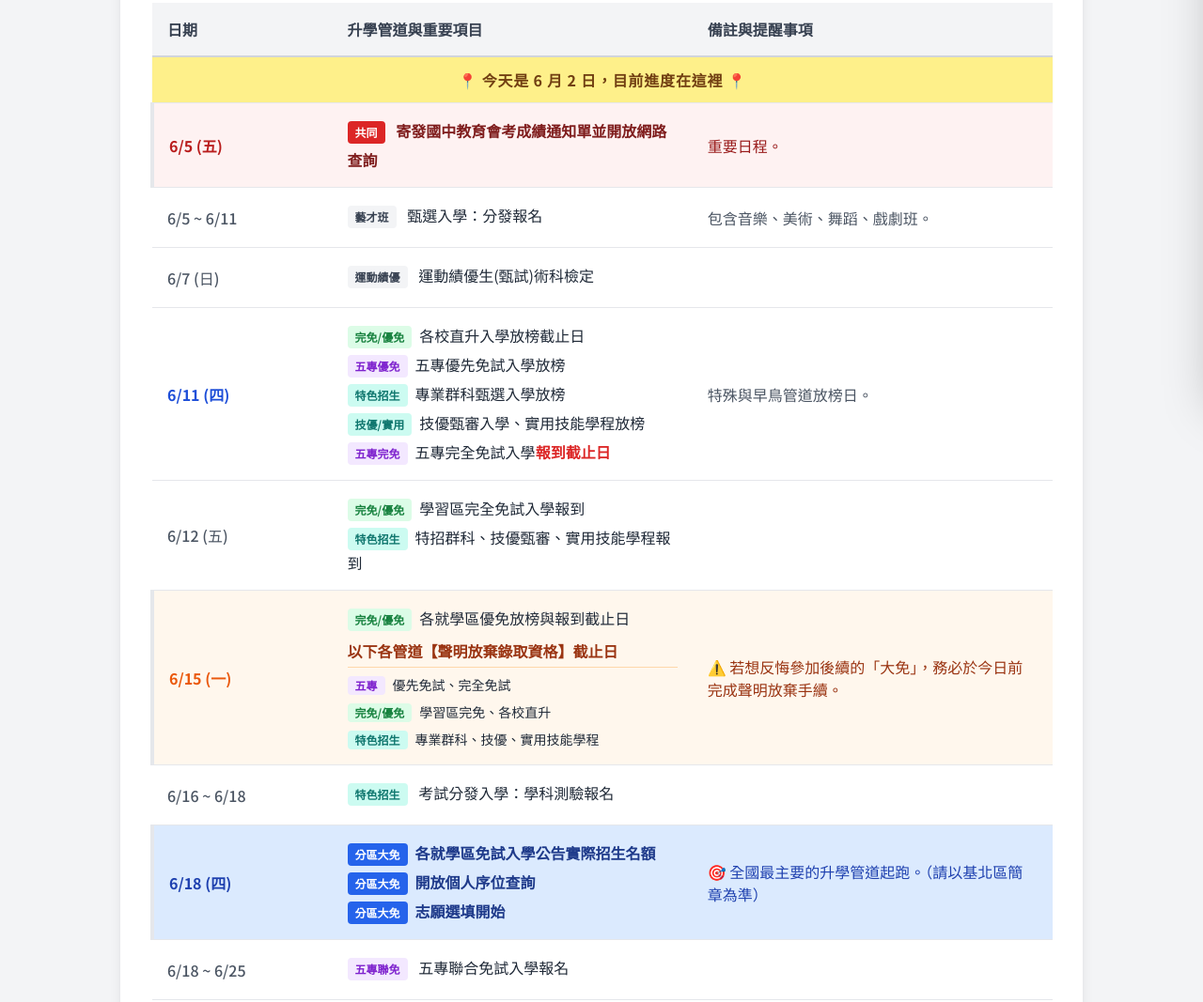
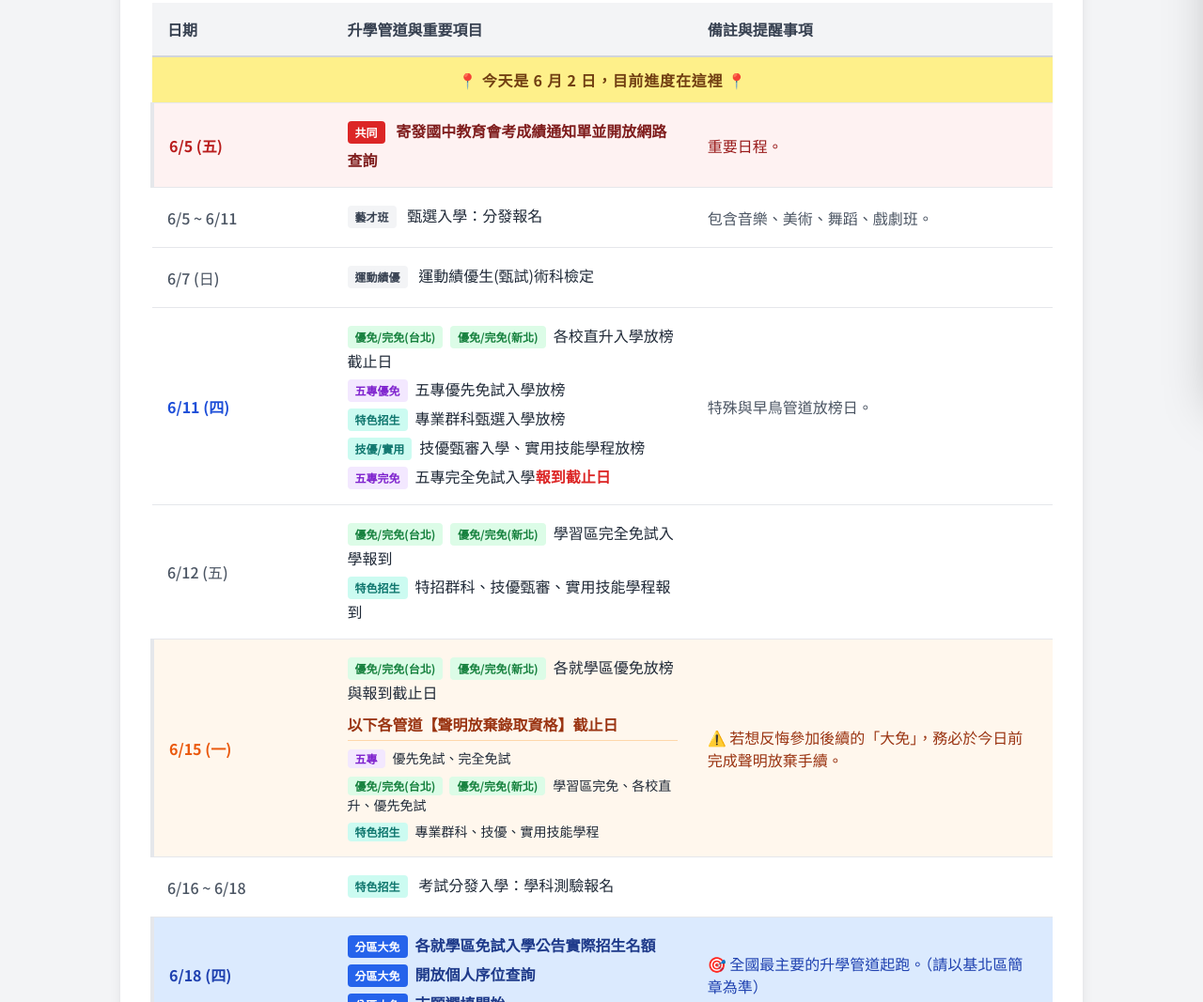
Before and after one commit to PonPonHsu/115-exam-schedule, a plain HTML site: page index.html in a window 1280 px wide. Shown: the part 378-1445 px from the top of the page at 94% size. Drawn offline with nearby package versions, Linux system fonts and the light colour scheme.

Commit message:
Update index.html

```diff
--- a/index.html
+++ b/index.html
@@ -229,13 +229,20 @@
                     </tr>
                     <tr class="schedule-row past-event hover:bg-green-50 transition-colors" data-categories="prior" data-start="0505" data-end="0506">
                         <td class="p-4 font-medium text-gray-600">5/5 ~ 5/6</td>
-                        <td class="p-4 leading-relaxed"><span class="inline-block px-2 py-1 bg-green-100 text-green-700 rounded text-xs font-bold mr-2 mb-1">完免/優免</span>學習區完全免試入學報名</td>
+                        <td class="p-4 leading-relaxed">
+                            <span class="inline-block px-2 py-1 bg-green-100 text-green-700 rounded text-xs font-bold mr-1 mb-1">優免/完免(台北)</span>
+                            <span class="inline-block px-2 py-1 bg-green-100 text-green-700 rounded text-xs font-bold mr-2 mb-1">優免/完免(新北)</span>
+                            學習區完全免試入學報名
+                        </td>
                         <td class="p-4 text-gray-600 text-sm">報名對應之高中職。</td>
                     </tr>
                     <tr class="schedule-row past-event hover:bg-blue-50 transition-colors" data-categories="prior five" data-start="0514" data-end="0514">
                         <td class="p-4 font-bold text-gray-700">5/14 (四)</td>
                         <td class="p-4 leading-relaxed">
-                            <div class="mb-1"><span class="inline-block px-2 py-1 bg-green-100 text-green-700 rounded text-xs font-bold mr-2">完免/優免</span>學習區完免放榜</div>
+                            <div class="mb-1">
+                                <span class="inline-block px-2 py-1 bg-green-100 text-green-700 rounded text-xs font-bold mr-1">優免/完免(台北)</span>
+                                <span class="inline-block px-2 py-1 bg-green-100 text-green-700 rounded text-xs font-bold mr-2">優免/完免(新北)</span>學習區完免放榜
+                            </div>
                             <div><span class="inline-block px-2 py-1 bg-purple-100 text-purple-700 rounded text-xs font-bold mr-2">五專完免</span>五專完免放榜</div>
                         </td>
                         <td class="p-4 text-gray-600 text-sm">不採計會考成績之各完免管道錄取。</td>
@@ -262,7 +269,10 @@
                     </tr>
                     <tr class="schedule-row past-event hover:bg-gray-50 transition-colors" data-categories="prior" data-start="0528" data-end="0605">
                         <td class="p-4 font-medium text-gray-600">5/28 ~ 6/5</td>
-                        <td class="p-4 leading-relaxed"><span class="inline-block px-2 py-1 bg-green-100 text-green-700 rounded text-xs font-bold mr-2 mb-1">完免/優免</span>各校直升入學報名</td>
+                        <td class="p-4 leading-relaxed">
+                            <span class="inline-block px-2 py-1 bg-green-100 text-green-700 rounded text-xs font-bold mr-1 mb-1">優免/完免(台北)</span>
+                            <span class="inline-block px-2 py-1 bg-green-100 text-green-700 rounded text-xs font-bold mr-2 mb-1">優免/完免(新北)</span>各校直升入學報名
+                        </td>
                         <td class="p-4 text-gray-600 text-sm">直升校內高中職之管道報名作業。</td>
                     </tr>
                     <tr class="schedule-row past-event hover:bg-gray-50 transition-colors" data-categories="prior" data-start="0601" data-end="0608">
@@ -310,7 +320,10 @@
                     <tr class="schedule-row hover:bg-blue-50 transition-colors" data-categories="prior five spec" data-start="0611" data-end="0611">
                         <td class="p-4 font-bold text-blue-700">6/11 (四)</td>
                         <td class="p-4 leading-relaxed">
-                            <div class="mb-1"><span class="inline-block px-2 py-1 bg-green-100 text-green-700 rounded text-xs font-bold mr-2">完免/優免</span>各校直升入學放榜截止日</div>
+                            <div class="mb-1">
+                                <span class="inline-block px-2 py-1 bg-green-100 text-green-700 rounded text-xs font-bold mr-1">優免/完免(台北)</span>
+                                <span class="inline-block px-2 py-1 bg-green-100 text-green-700 rounded text-xs font-bold mr-2">優免/完免(新北)</span>各校直升入學放榜截止日
+                            </div>
                             <div class="mb-1"><span class="inline-block px-2 py-1 bg-purple-100 text-purple-700 rounded text-xs font-bold mr-2">五專優免</span>五專優先免試入學放榜</div>
                             <div class="mb-1"><span class="inline-block px-2 py-1 bg-teal-100 text-teal-700 rounded text-xs font-bold mr-2">特色招生</span>專業群科甄選入學放榜</div>
                             <div class="mb-1"><span class="inline-block px-2 py-1 bg-teal-100 text-teal-700 rounded text-xs font-bold mr-2">技優/實用</span>技優甄審入學、實用技能學程放榜</div>
@@ -322,7 +335,10 @@
                     <tr class="schedule-row hover:bg-blue-50 transition-colors" data-categories="prior spec" data-start="0612" data-end="0612">
                         <td class="p-4 font-medium text-gray-600">6/12 (五)</td>
                         <td class="p-4 leading-relaxed">
-                            <div class="mb-1"><span class="inline-block px-2 py-1 bg-green-100 text-green-700 rounded text-xs font-bold mr-2">完免/優免</span>學習區完全免試入學報到</div>
+                            <div class="mb-1">
+                                <span class="inline-block px-2 py-1 bg-green-100 text-green-700 rounded text-xs font-bold mr-1">優免/完免(台北)</span>
+                                <span class="inline-block px-2 py-1 bg-green-100 text-green-700 rounded text-xs font-bold mr-2">優免/完免(新北)</span>學習區完全免試入學報到
+                            </div>
                             <div><span class="inline-block px-2 py-1 bg-teal-100 text-teal-700 rounded text-xs font-bold mr-2">特色招生</span>特招群科、技優甄審、實用技能學程報到</div>
                         </td>
                         <td class="p-4 text-gray-600"></td>
@@ -331,11 +347,17 @@
                     <tr class="schedule-row hover:bg-orange-100 transition-colors bg-orange-50 border-l-4 border-orange-400" data-categories="prior spec five" data-start="0615" data-end="0615">
                         <td class="p-4 font-bold text-orange-600">6/15 (一)</td>
                         <td class="p-4 leading-relaxed">
-                            <div class="mb-2"><span class="inline-block px-2 py-1 bg-green-100 text-green-700 rounded text-xs font-bold mr-2">完免/優免</span>各就學區優免放榜與報到截止日</div>
+                            <div class="mb-2">
+                                <span class="inline-block px-2 py-1 bg-green-100 text-green-700 rounded text-xs font-bold mr-1">優免/完免(台北)</span>
+                                <span class="inline-block px-2 py-1 bg-green-100 text-green-700 rounded text-xs font-bold mr-2">優免/完免(新北)</span>各就學區優免放榜與報到截止日
+                            </div>
                             <div class="mb-2 font-bold text-orange-800 border-b border-orange-200 pb-1">以下各管道【聲明放棄錄取資格】截止日</div>
                             <div class="text-sm space-y-2 mt-2">
                                 <div><span class="inline-block px-2 py-0.5 bg-purple-100 text-purple-700 rounded text-xs font-bold mr-2">五專</span>優先免試、完全免試</div>
-                                <div><span class="inline-block px-2 py-0.5 bg-green-100 text-green-700 rounded text-xs font-bold mr-2">完免/優免</span>學習區完免、各校直升</div>
+                                <div>
+                                    <span class="inline-block px-2 py-0.5 bg-green-100 text-green-700 rounded text-xs font-bold mr-1">優免/完免(台北)</span>
+                                    <span class="inline-block px-2 py-0.5 bg-green-100 text-green-700 rounded text-xs font-bold mr-2">優免/完免(新北)</span>學習區完免、各校直升、優先免試
+                                </div>
                                 <div><span class="inline-block px-2 py-0.5 bg-teal-100 text-teal-700 rounded text-xs font-bold mr-2">特色招生</span>專業群科、技優、實用技能學程</div>
                             </div>
                         </td>
```
